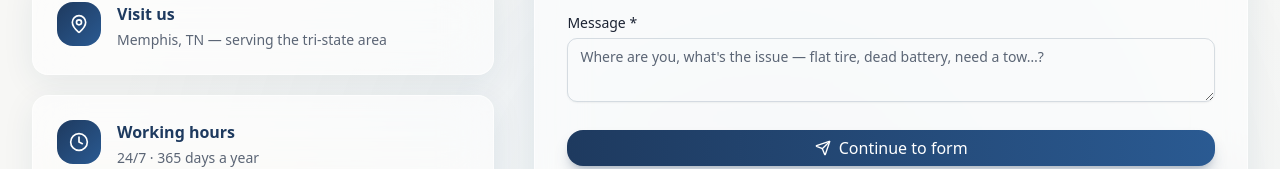
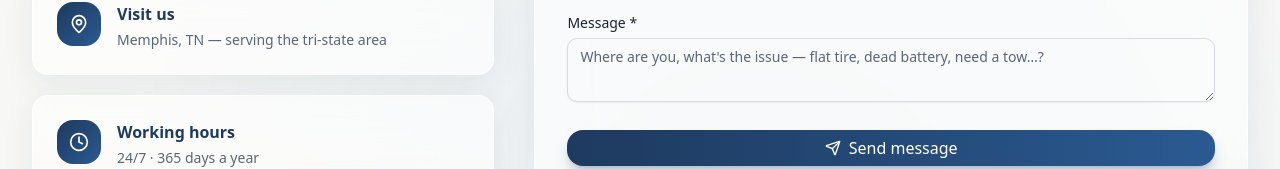
Before and after one commit to riverdaletiresandauto-lgtm/riverdale-tires-auto, a Next.js app: page /contact in a window 1280 px wide. Shown: the part 631-800 px from the top of the page. Built offline with nearby package versions, Linux system fonts and the light colour scheme.

Commit message:
contact: silent Google Form submit + 'we'll call you back in 15 min' confirmation (no redirect)

```diff
--- a/src/app/contact/page.tsx
+++ b/src/app/contact/page.tsx
@@ -5,7 +5,7 @@ import { useForm } from "react-hook-form";
 import { zodResolver } from "@hookform/resolvers/zod";
 import { z } from "zod";
 import { toast } from "sonner";
-import { Mail, Phone, MapPin, Clock, Send, Loader2, Zap } from "lucide-react";
+import { Mail, Phone, MapPin, Clock, Send, Loader2, Zap, CheckCircle2 } from "lucide-react";
 import { COMPANY, SERVICES } from "@/lib/site-data";
 import { Button } from "@/components/ui/button";
 import { Input } from "@/components/ui/input";
@@ -21,7 +21,7 @@ import {
 import { FadeUp, Stagger, StaggerItem } from "@/components/motion";
 
 const GOOGLE_FORM_BASE =
-  "https://docs.google.com/forms/d/e/1FAIpQLScxTNw31tZ6b5-Ysrkl_tzZ1TrbcCVhh_hopIUxeNIP1kkwsQ/viewform";
+  "https://docs.google.com/forms/d/e/1FAIpQLScxTNw31tZ6b5-Ysrkl_tzZ1TrbcCVhh_hopIUxeNIP1kkwsQ/formResponse";
 
 // Maps our field names to the Google Form entry IDs
 const FORM_ENTRIES: Record<string, string> = {
@@ -48,6 +48,7 @@ type QuoteForm = z.infer<typeof quoteSchema>;
 
 export default function ContactPage() {
   const [submitting, setSubmitting] = useState(false);
+  const [submitted, setSubmitted] = useState(false);
 
   const {
     register,
@@ -65,32 +66,33 @@ export default function ContactPage() {
     return svc ? svc.title : slug === "other" ? "Other / Not sure" : slug;
   }
 
-  function onSubmit(data: QuoteForm) {
+  async function onSubmit(data: QuoteForm) {
     // honeypot check — silently drop bot submissions
     if (data.website && data.website.length > 0) {
-      toast.success("Message sent!");
-      reset();
+      setSubmitted(true);
       return;
     }
     setSubmitting(true);
     try {
-      // Build the prefilled Google Form URL with the user's values
-      const params = new URLSearchParams({ usp: "pp_url" });
+      // Submit to the Google Form in the background (no redirect)
+      const params = new URLSearchParams();
       params.set(FORM_ENTRIES.name, data.name);
       params.set(FORM_ENTRIES.email, data.email);
       params.set(FORM_ENTRIES.phone, data.phone || "");
       params.set(FORM_ENTRIES.company, data.company || "");
       params.set(FORM_ENTRIES.service, serviceLabel(data.service));
       params.set(FORM_ENTRIES.message, data.message);
-      const url = `${GOOGLE_FORM_BASE}?${params.toString()}`;
-      window.open(url, "_blank", "noopener,noreferrer");
-      toast.success("Almost done!", {
-        description: "Your details are pre-filled — just hit submit on the form that opened.",
+      await fetch(GOOGLE_FORM_BASE, {
+        method: "POST",
+        mode: "no-cors",
+        headers: { "Content-Type": "application/x-www-form-urlencoded" },
+        body: params.toString(),
       });
+      setSubmitted(true);
       reset({ name: "", email: "", phone: "", company: "", service: "", message: "", website: "" });
     } catch {
       toast.error("Something went wrong", {
-        description: "Please try again, or email us directly.",
+        description: "Please try again, or call us directly.",
       });
     } finally {
       setSubmitting(false);
@@ -166,9 +168,36 @@ export default function ContactPage() {
             </StaggerItem>
           </Stagger>
 
-          {/* Form */}
+          {/* Form / Success */}
           <FadeUp className="lg:col-span-3">
-            <form onSubmit={handleSubmit(onSubmit)} className="glass rounded-3xl p-8" noValidate>
+            {submitted ? (
+              <div className="glass flex flex-col items-center rounded-3xl p-10 text-center">
+                <span className="flex h-16 w-16 items-center justify-center rounded-full bg-accent/15 text-accent">
+                  <CheckCircle2 className="h-9 w-9" />
+                </span>
+                <h2 className="mt-6 text-2xl font-bold text-primary">Recorded!</h2>
+                <p className="mt-3 max-w-md text-lg font-semibold text-foreground">
+                  We will call you back within 15 minutes.
+                </p>
+                <p className="mt-2 max-w-md text-muted-foreground">
+                  If you don&apos;t hear from us, please call us back on{" "}
+                  <a
+                    href={`tel:${COMPANY.phone.replace(/[^+\d]/g, "")}`}
+                    className="font-bold text-accent underline-offset-2 hover:underline"
+                  >
+                    {COMPANY.phone}
+                  </a>
+                </p>
+                <button
+                  type="button"
+                  onClick={() => setSubmitted(false)}
+                  className="btn-glass mt-8"
+                >
+                  Send another message
+                </button>
+              </div>
+            ) : (
+              <form onSubmit={handleSubmit(onSubmit)} className="glass rounded-3xl p-8" noValidate>
               {/* honeypot — hidden from humans */}
               <div className="absolute -left-[9999px]" aria-hidden="true">
                 <Label htmlFor="website">Website</Label>
@@ -232,11 +261,11 @@ export default function ContactPage() {
               >
                 {submitting ? (
                   <>
-                    <Loader2 className="h-4 w-4 animate-spin" /> Opening form…
+                    <Loader2 className="h-4 w-4 animate-spin" /> Sending…
                   </>
                 ) : (
                   <>
-                    <Send className="h-4 w-4" /> Continue to form
+                    <Send className="h-4 w-4" /> Send message
                   </>
                 )}
               </Button>
@@ -244,6 +273,7 @@ export default function ContactPage() {
                 We respect your privacy — your details are only used to respond to your enquiry.
               </p>
             </form>
+            )}
           </FadeUp>
         </div>
       </section>
```
